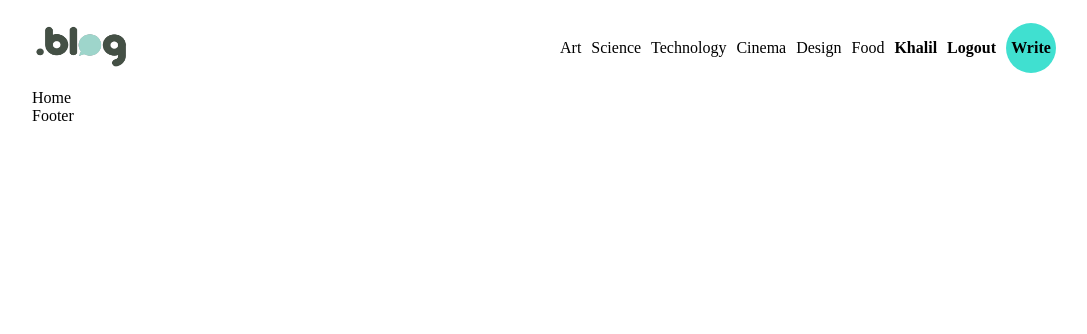
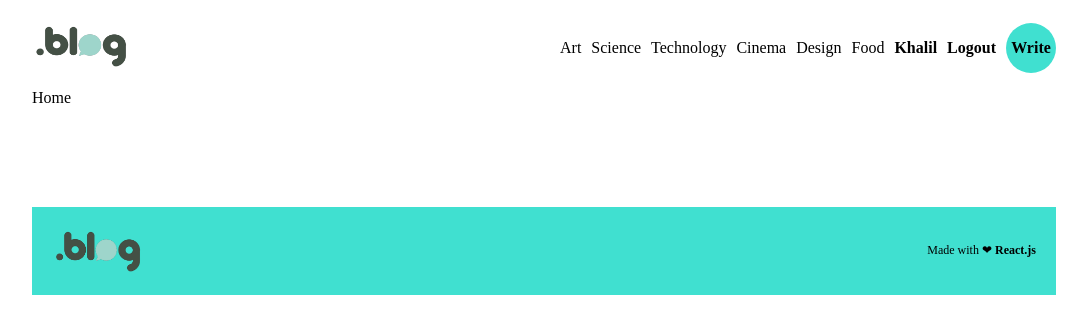
Before and after one commit to KhalilAbbaass/BlogApp-React-MySQL, a React (Create React App) app in the folder client/: page / in a window 1280 px wide. Shown: the top 334 px of the page, without its empty margins (96-1183 px from the left). Built offline with nearby package versions, Linux system fonts and the light colour scheme.

Commit message:
footer and design

```diff
--- a/client/src/components/Footer.jsx
+++ b/client/src/components/Footer.jsx
@@ -1,8 +1,16 @@
-import React from 'react'
+import React from 'react';
+import blogLogo from '../Assets/bloggapp.png';
 
 const Footer = () => {
   return (
-    <div>Footer</div>
+   <footer>
+
+    <img alt='' src={blogLogo}></img>
+    <span>
+      Made with ❤ <b>React.js</b>
+    </span>
+
+   </footer>
   )
 }
 
--- a/client/src/style.scss
+++ b/client/src/style.scss
@@ -109,6 +109,20 @@
             }
 
         }
+        footer{
+            margin-top: 100px;
+            padding: 20px;
+            background-color: turquoise;
+            display: flex;
+            justify-content: space-between;
+            align-items: center;
+            font-size: 12px;
+
+            img{
+                height: 3rem;
+
+            }
+        }
 
     }
 
```
